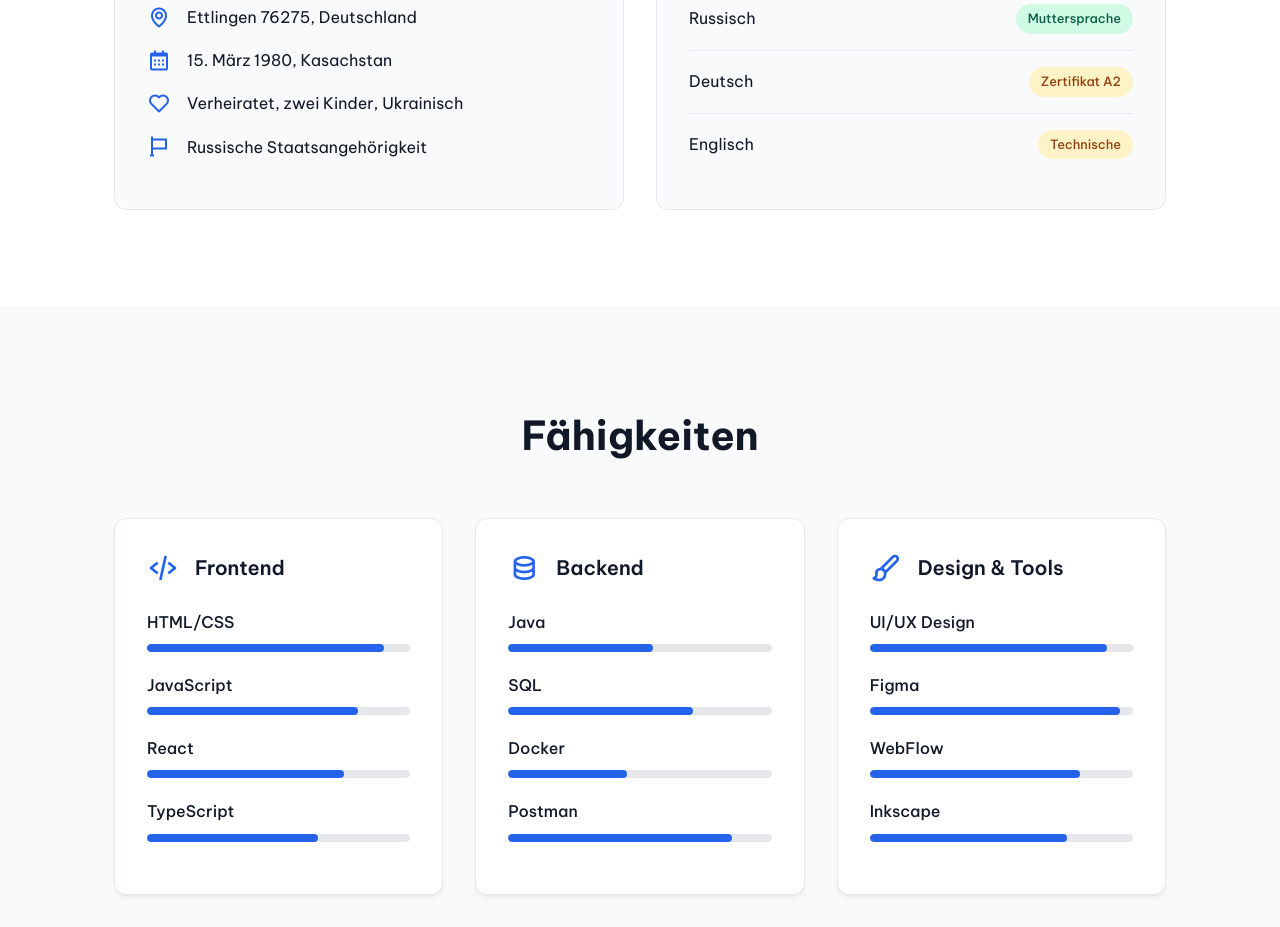
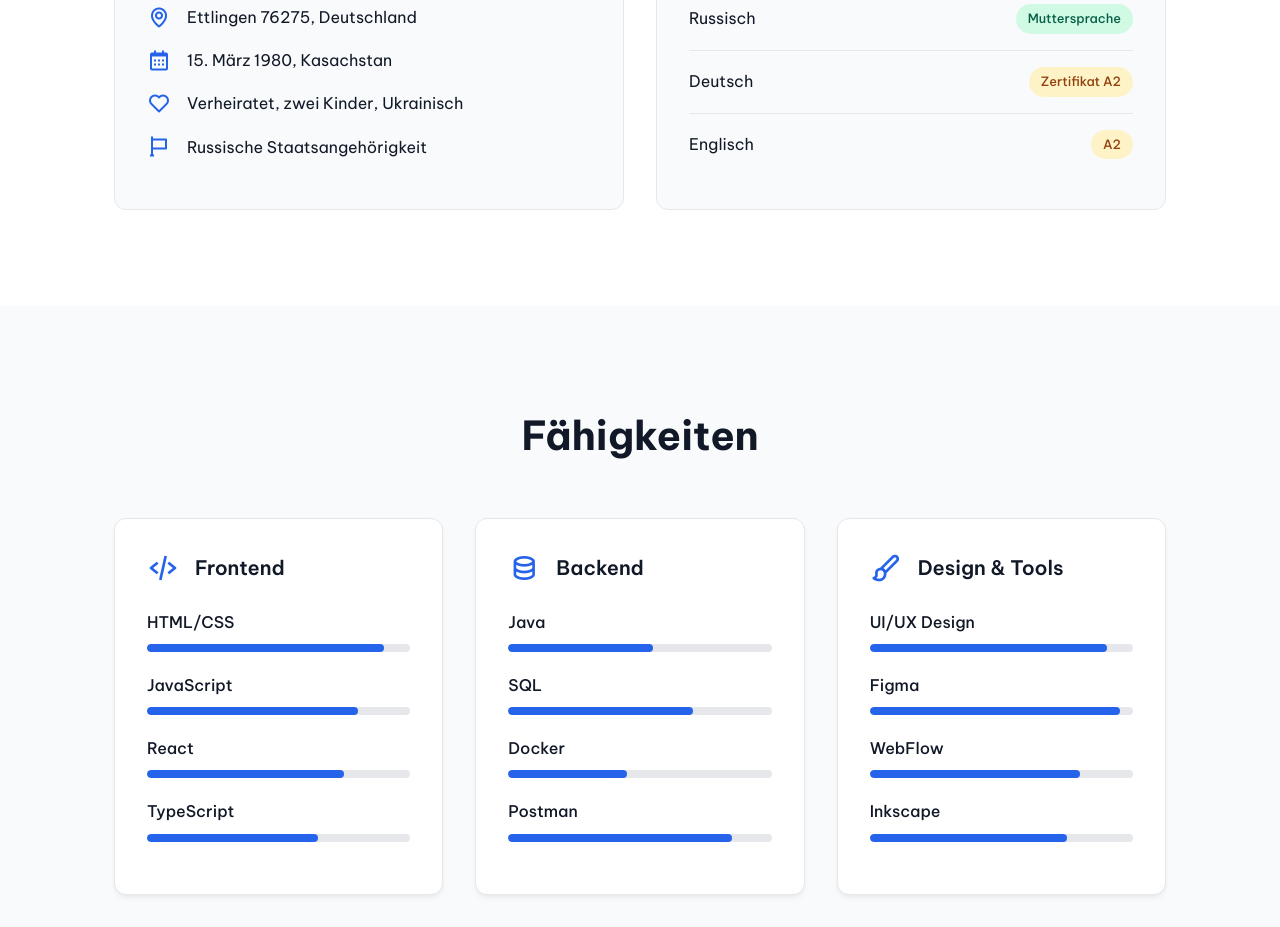
Before and after one commit to Eugen-coder/LebenslaufDEU, a plain HTML site: page index.html in a window 1280 px wide. Shown: the part 1100-2027 px from the top of the page. Drawn offline with nearby package versions, Linux system fonts and the light colour scheme.

Commit message:
20260121-1620

```diff
--- a/index.html
+++ b/index.html
@@ -108,7 +108,7 @@
               </div>
               <div class="language-item">
                 <span>Englisch</span>
-                <span class="tag tag-a2">Technische</span>
+                <span class="tag tag-a2">A2</span>
               </div>
             </div>
           </div>
```
